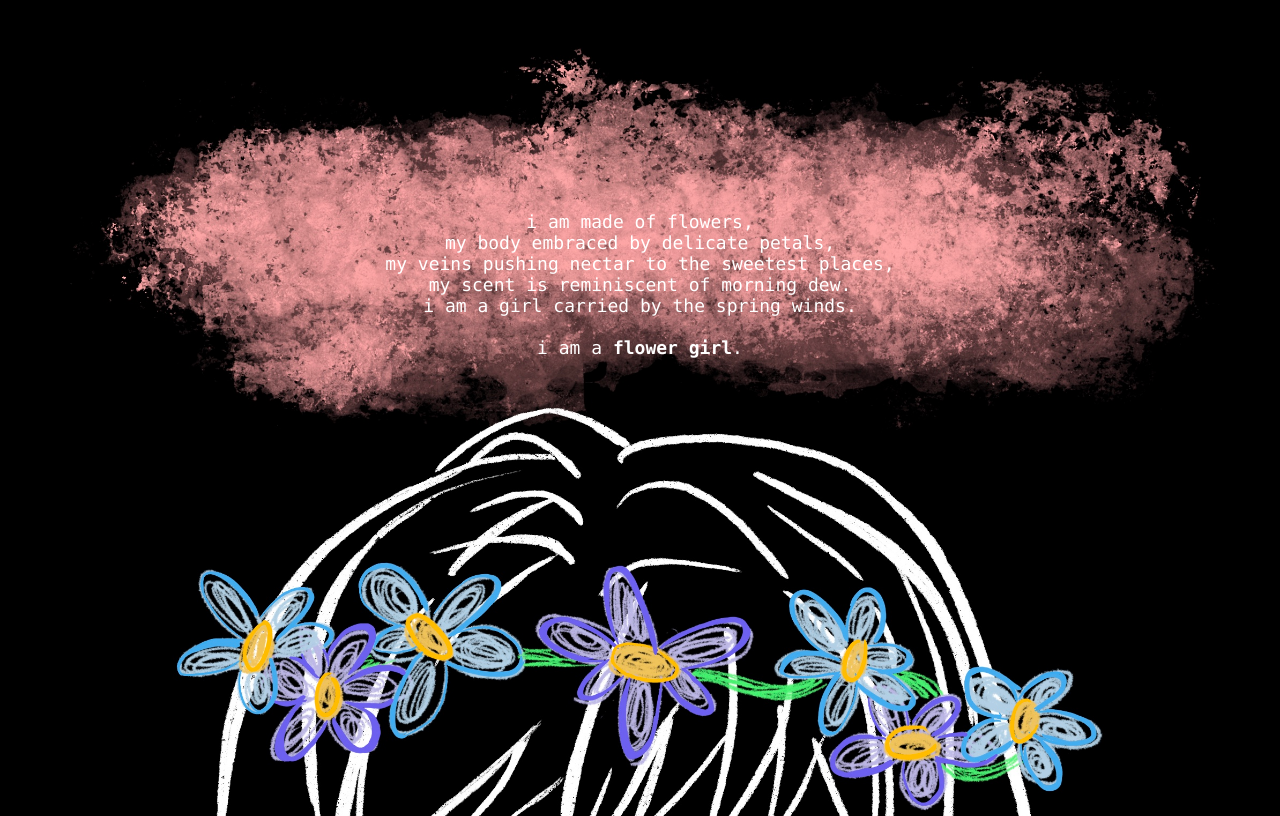
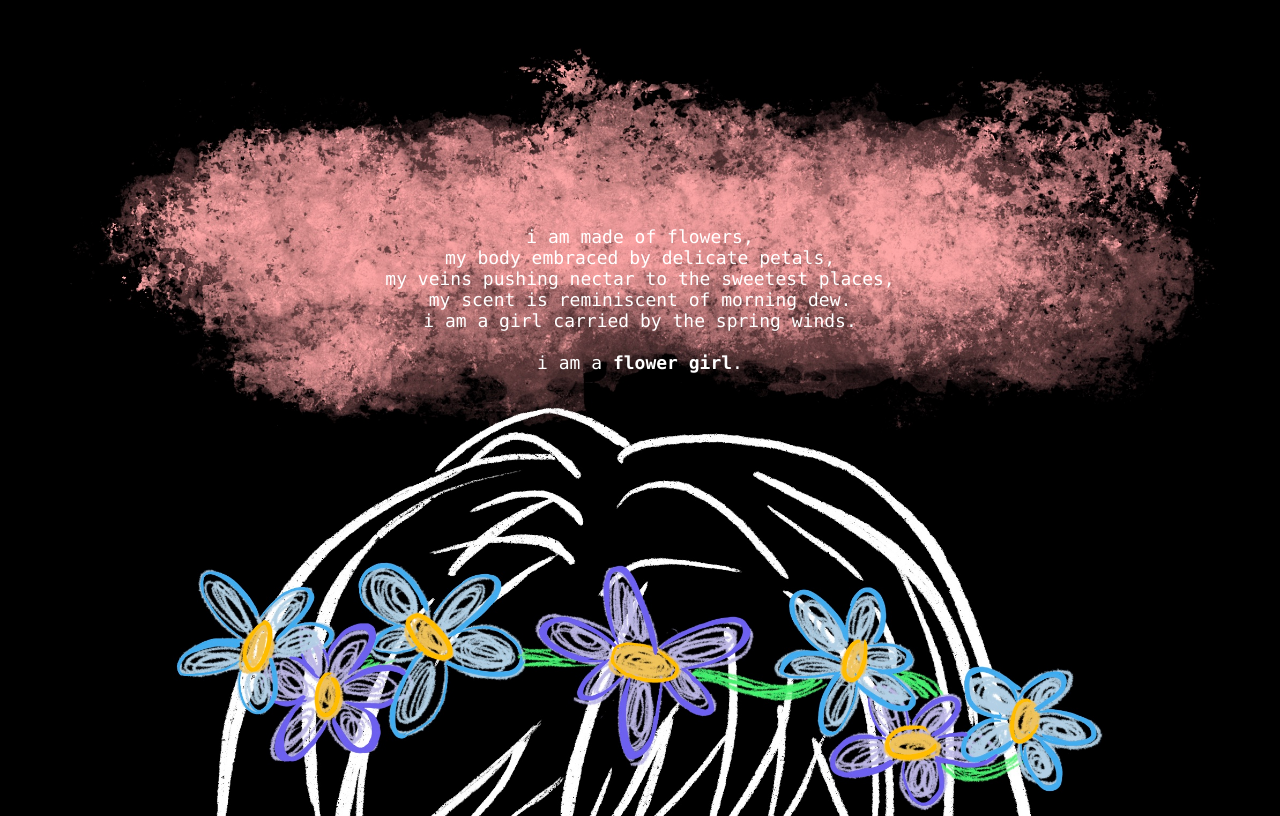
Before and after one commit to anniezhengg/iml300, a plain HTML site: page project-1/ending.html in a window 1280 px wide. Drawn offline with Linux system fonts and the light colour scheme.

Commit message:
margin changes

```diff
--- a/project-1/ending.html
+++ b/project-1/ending.html
@@ -7,7 +7,7 @@
 </head>
 
 <body class="background bg-8 white-text">
-   <div class="ending">
+   <div class="intro">
       <p>i am made of flowers,
         <br>my body embraced by delicate petals,
         <br>my veins pushing nectar to the sweetest places,
--- a/project-1/style.css
+++ b/project-1/style.css
@@ -9,10 +9,6 @@ body {
 
 .intro {
     margin-top: 200px;
-}
-
-.ending {
-    margin-top: 185px;
 }
 
 .center {
```
